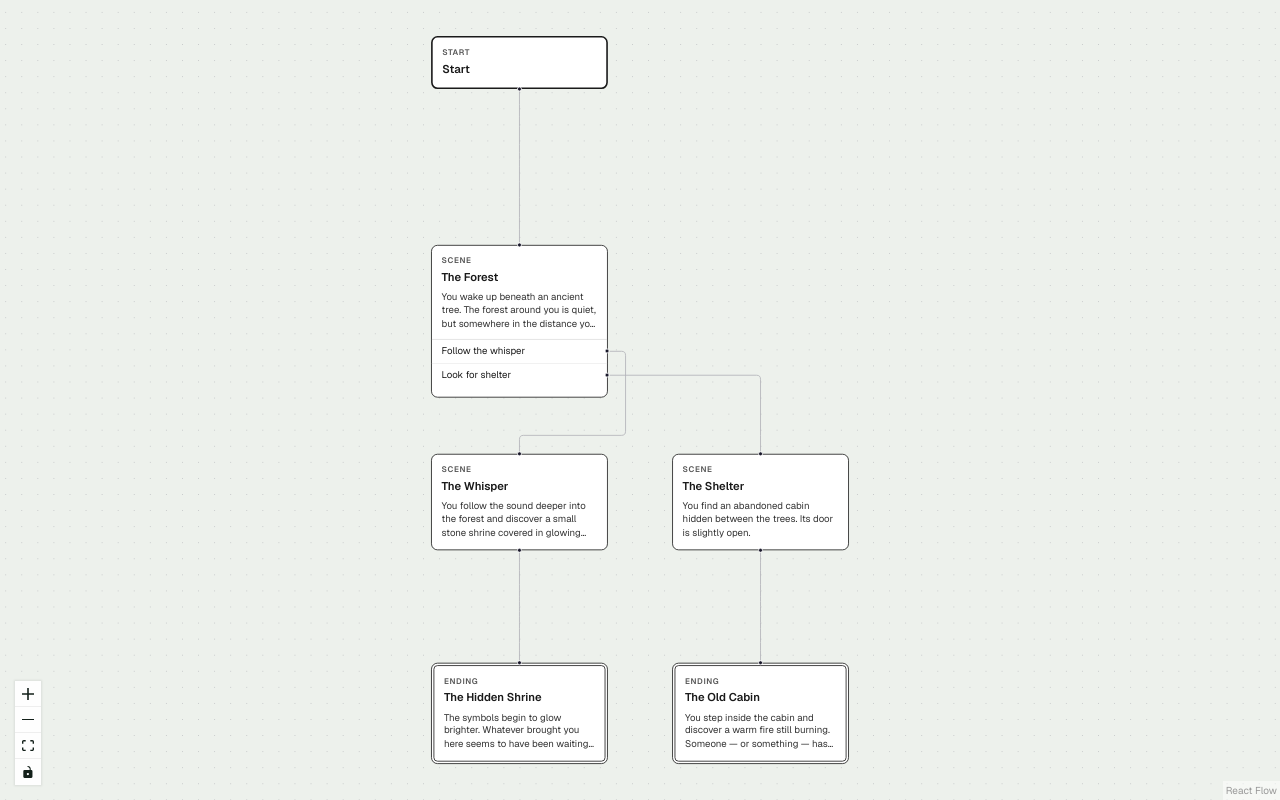
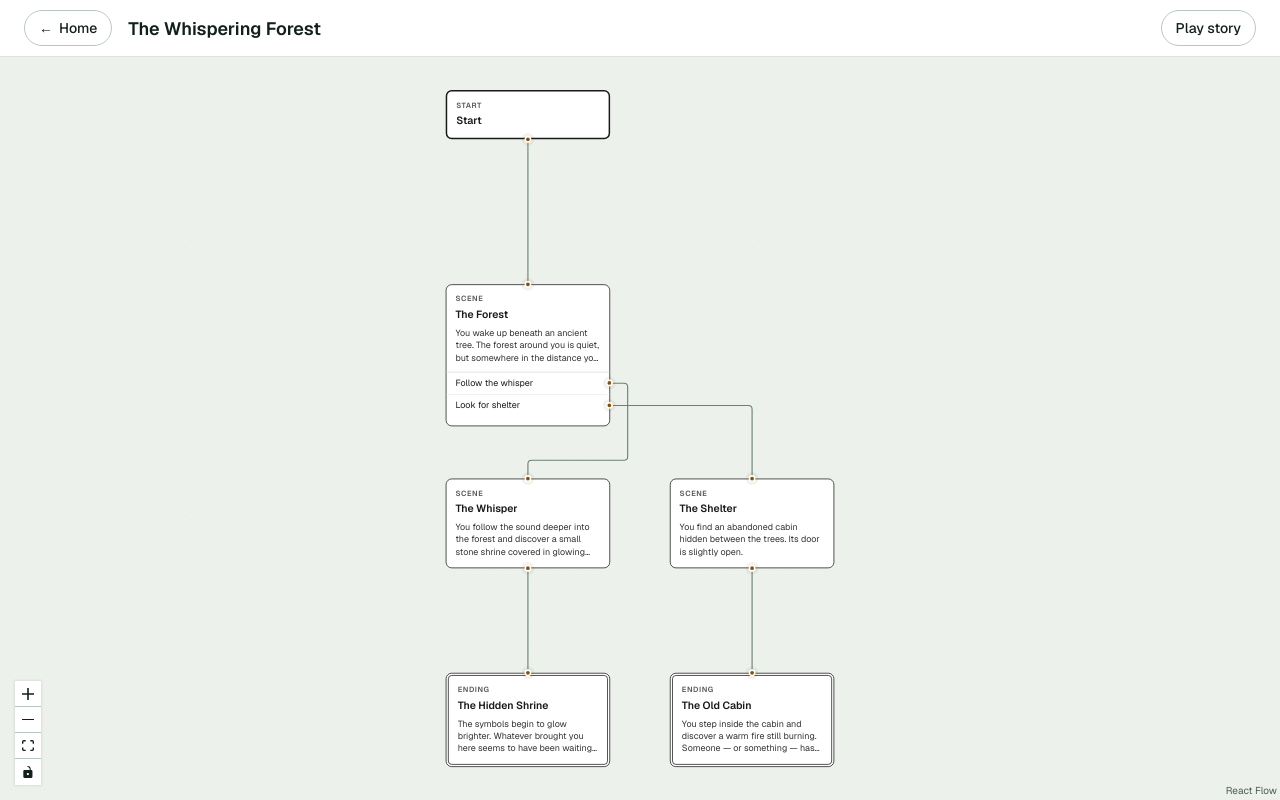
Before and after one commit to demienera/interactive-story-editor, a Next.js app: page /editor in a window 1280 px wide. Built offline with nearby package versions, Linux system fonts and the light colour scheme.

Commit message:
feat: restructure StoryEditor layout with toolbar and improved styling

```diff
--- a/src/features/story-editor/ui/StoryEditor.module.scss
+++ b/src/features/story-editor/ui/StoryEditor.module.scss
@@ -1,4 +1,86 @@
+.layout {
+	height: 100dvh;
+	display: grid;
+	grid-template-rows: auto minmax(0, 1fr);
+}
+
+.toolbar {
+	display: flex;
+	align-items: center;
+	gap: 16px;
+	padding: 10px clamp(16px, 3vw, 24px);
+	border-bottom: 1px solid var(--color-divider);
+	background: var(--color-surface);
+}
+
+.title {
+	flex: 1;
+	min-width: 0;
+	margin: 0;
+	overflow: hidden;
+	font-family: var(--font-story);
+	font-size: 18px;
+	font-weight: 600;
+	text-overflow: ellipsis;
+	white-space: nowrap;
+}
+
+.control {
+	display: inline-flex;
+	align-items: center;
+	gap: 6px;
+	min-height: 36px;
+	padding: 6px 14px;
+	border: 1px solid var(--color-border);
+	border-radius: var(--radius-pill);
+	color: var(--color-text);
+	font: 500 14px/1 var(--font-ui);
+	text-decoration: none;
+	white-space: nowrap;
+
+	&:hover {
+		background: var(--color-surface-raised);
+	}
+}
+
 .editor {
 	width: 100%;
-	height: 100vh;
+	height: 100%;
+
+	// React Flow reads these variables; mapping them to our tokens keeps the graph in the current theme.
+	--xy-background-color: var(--color-canvas);
+	--xy-background-pattern-color: var(--color-canvas-dot);
+	--xy-edge-stroke: var(--color-edge);
+	--xy-edge-stroke-selected: var(--color-accent);
+	--xy-edge-stroke-width: 1.5;
+	--xy-handle-background-color: var(--color-accent);
+	--xy-handle-border-color: var(--color-surface);
+	--xy-controls-button-background-color: var(--color-surface);
+	--xy-controls-button-background-color-hover: var(--color-surface-raised);
+	--xy-controls-button-color: var(--color-text);
+	--xy-controls-button-color-hover: var(--color-text);
+	--xy-controls-button-border-color: var(--color-border);
+	--xy-attribution-background-color: transparent;
+
+	:global(.react-flow__handle) {
+		width: 9px;
+		height: 9px;
+		border-width: 2px;
+		box-shadow: 0 0 0 4px var(--color-glow);
+	}
+
+	// React Flow sets `outline: none` on focused nodes and edges; restore a visible keyboard focus.
+	:global(.react-flow__node:focus-visible) {
+		outline: var(--focus-ring);
+		outline-offset: 4px;
+		border-radius: var(--radius-md);
+	}
+
+	:global(.react-flow__edge:focus-visible .react-flow__edge-path) {
+		stroke-width: 3;
+	}
+
+	:global(.react-flow__attribution a) {
+		color: var(--color-text-muted);
+	}
 }
--- a/src/features/story-editor/ui/StoryEditor.tsx
+++ b/src/features/story-editor/ui/StoryEditor.tsx
@@ -1,5 +1,6 @@
 'use client';
 
+import Link from 'next/link';
 import { useMemo } from 'react';
 import { Background, Controls, ReactFlow } from '@xyflow/react';
 import { demoStory } from '@/entities/story/data/demo-story';
@@ -13,6 +14,25 @@ export function StoryEditor() {
 	const { nodes, edges } = useMemo(() => storyToFlow(demoStory, layoutByDepth(demoStory)), []);
 
 	return (
+		<div className={styles.layout}>
+			<header className={styles.toolbar}>
+				<nav aria-label='Editor'>
+					<Link
+						href='/'
+						className={styles.control}
+					>
+						<span aria-hidden='true'>←</span> Home
+					</Link>
+				</nav>
+				<h1 className={styles.title}>{demoStory.title}</h1>
+				<Link
+					href='/play'
+					className={styles.control}
+				>
+					Play story
+				</Link>
+			</header>
+
 			<main className={styles.editor}>
 				<ReactFlow
 					nodes={nodes}
@@ -24,5 +44,6 @@ export function StoryEditor() {
 					<Controls />
 				</ReactFlow>
 			</main>
+		</div>
 	);
 }
```
Lines whose indentation alone changed are shown as unchanged.
